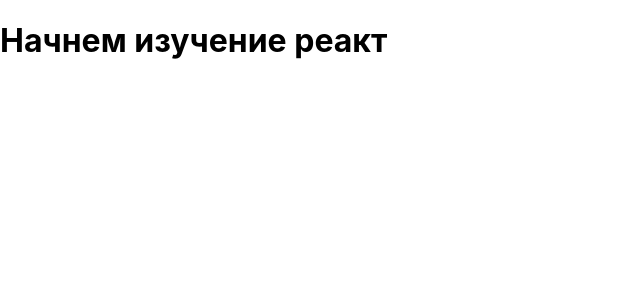
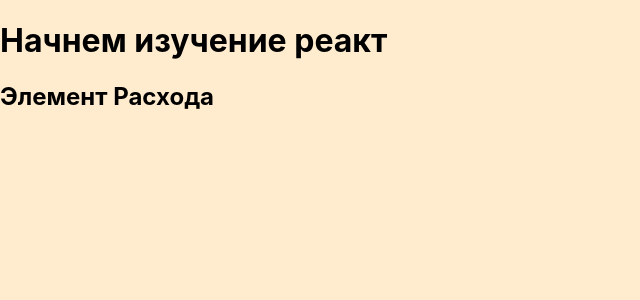
Before and after one commit to YuriyRomanow/udemy-course, a JavaScript app: page / in a window 1280 px wide. Shown: the top 300 px of the page, without its empty margins (0-640 px from the left). Built offline with nearby package versions, Linux system fonts and the light colour scheme.

Commit message:
Основы react - создание первого компонента

```diff
--- a/src/App.js
+++ b/src/App.js
@@ -1,8 +1,10 @@
+import CostItem from "./components/CostItem";
 
 function App() {
   return (
    <div>
      <h1>Начнем изучение реакт</h1>
+       <CostItem></CostItem>
    </div>
   );
 }
--- /dev/null
+++ b/src/components/CostItem.js
@@ -0,0 +1,4 @@
+function CostItem() {
+    return <h2>Элемент Расхода</h2>
+}
+export default CostItem;
--- a/src/index.css
+++ b/src/index.css
@@ -1,13 +1,9 @@
 body {
   margin: 0;
+  background-color: blanchedalmond;
   font-family: -apple-system, BlinkMacSystemFont, 'Segoe UI', 'Roboto', 'Oxygen',
     'Ubuntu', 'Cantarell', 'Fira Sans', 'Droid Sans', 'Helvetica Neue',
     sans-serif;
   -webkit-font-smoothing: antialiased;
   -moz-osx-font-smoothing: grayscale;
 }
-
-code {
-  font-family: source-code-pro, Menlo, Monaco, Consolas, 'Courier New',
-    monospace;
-}
```
